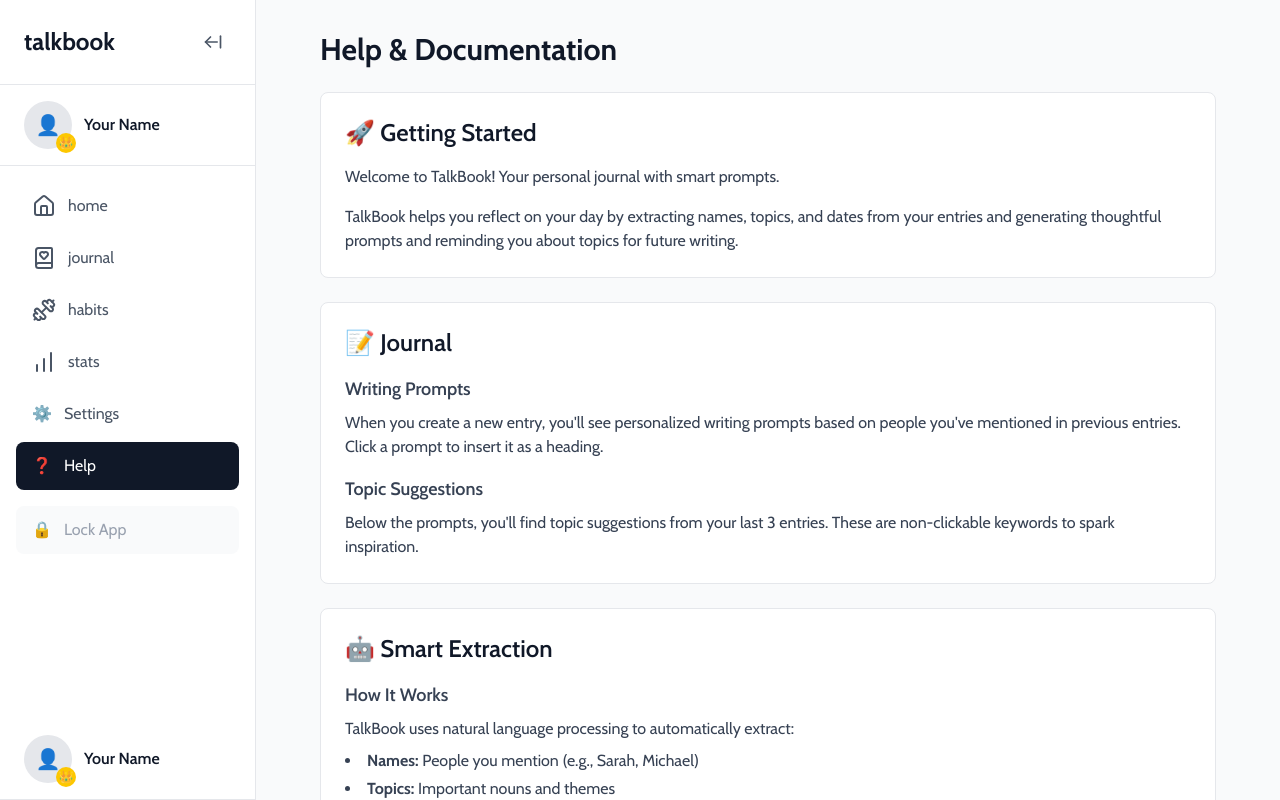
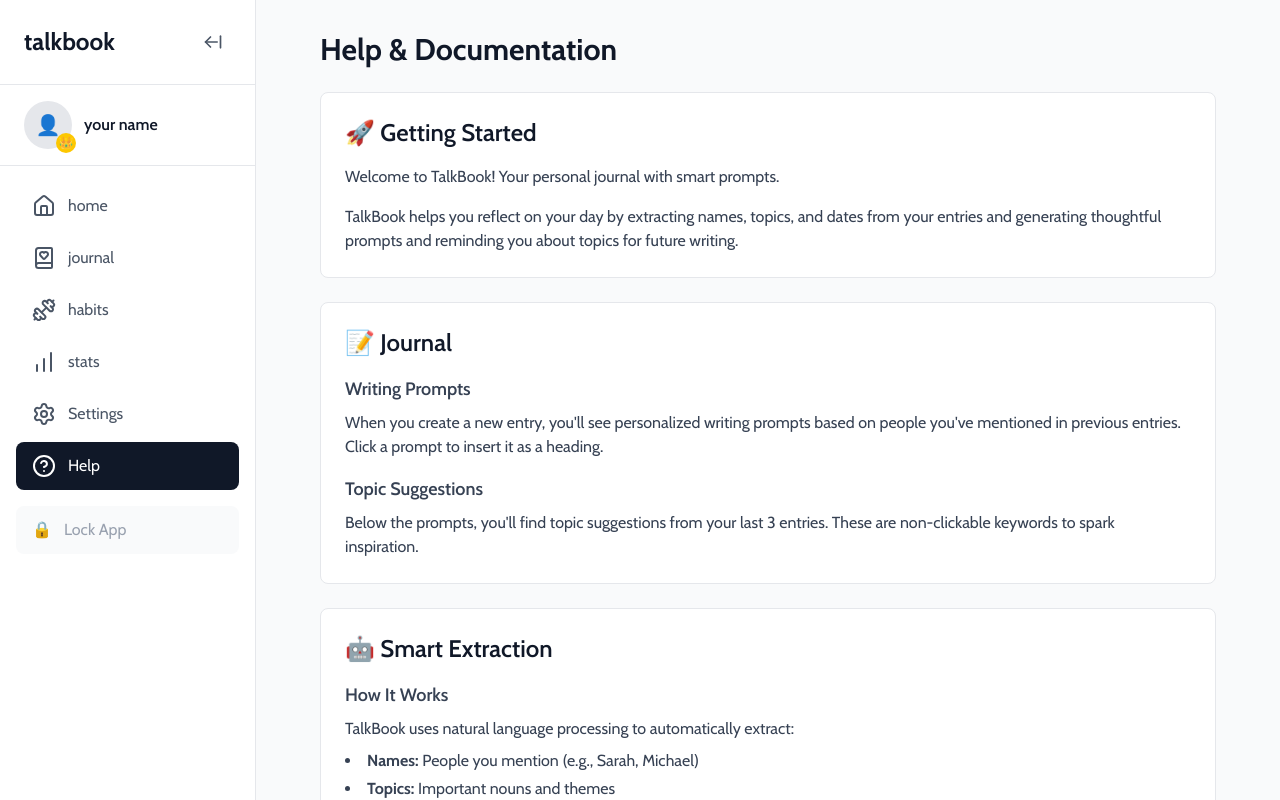
Before and after one commit to MikolWhy/TalkBook, a Next.js app: page /help in a window 1280 px wide. Shown: the top 800 px of the page. Built offline with nearby package versions, Linux system fonts and the light colour scheme.

Commit message:
updated sidebar icons

```diff
--- a/app/components/Sidebar.tsx
+++ b/app/components/Sidebar.tsx
@@ -6,20 +6,20 @@ import Link from "next/link";
 import { usePathname } from "next/navigation";
 import { useSidebar } from "./SidebarProvider";
 import { useState, useEffect } from "react";
-import { BookHeart, Home, Dumbbell, BarChart, ArrowLeftFromLine } from "lucide-react";
+import { BookHeart, Home, Dumbbell, BarChart, ArrowLeftFromLine, SettingsIcon, HelpCircleIcon } from "lucide-react";
 // Navigation items - shared across all pages
 const navItems = [
   { label: "home", href: "/", icon: Home },
   { label: "journal", href: "/journal", icon: BookHeart },
   { label: "habits", href: "/habits", icon: Dumbbell },
   { label: "stats", href: "/stats", icon: BarChart },
-  { label: "Settings", href: "/settings", icon: "⚙️" },
-  { label: "Help", href: "/help", icon: "❓" },
+  { label: "Settings", href: "/settings", icon: SettingsIcon },
+  { label: "Help", href: "/help", icon: HelpCircleIcon },
 ];
 
 // Profile section component to handle localStorage
 function ProfileSection() {
-  const [userName, setUserName] = useState("Your Name");
+  const [userName, setUserName] = useState("your name");
   const [profilePicture, setProfilePicture] = useState<string | null>(null);
 
   useEffect(() => {
@@ -35,7 +35,7 @@ function ProfileSection() {
       const newName = localStorage.getItem("userName");
       const newPicture = localStorage.getItem("userProfilePicture");
       if (newName) setUserName(newName);
-      else setUserName("Your Name");
+      else setUserName("your name");
       setProfilePicture(newPicture);
     };
 
@@ -191,22 +191,6 @@ export default function Sidebar() {
         {/* <div className="px-6 py-4 border-t border-gray-200 text-center">
           <span className="text-gray-400">▼</span>
         </div> */}
-        {/* User Profile Section */}
-        <div className="px-6 py-4 border-b border-gray-200">
-          <div className="flex items-center gap-3">
-            <div className="relative">
-              <div className="w-12 h-12 rounded-full bg-gray-200 flex items-center justify-center">
-                <span className="text-xl">👤</span>
-              </div>
-              <div className="absolute -bottom-1 -right-1 bg-yellow-400 rounded-full w-5 h-5 flex items-center justify-center">
-                <span className="text-xs">👑</span>
-              </div>
-            </div>
-            <div>
-              <p className="font-semibold text-gray-900">Your Name</p>
-            </div>
-          </div>
-        </div>
       </aside>
     </>
   );
```
